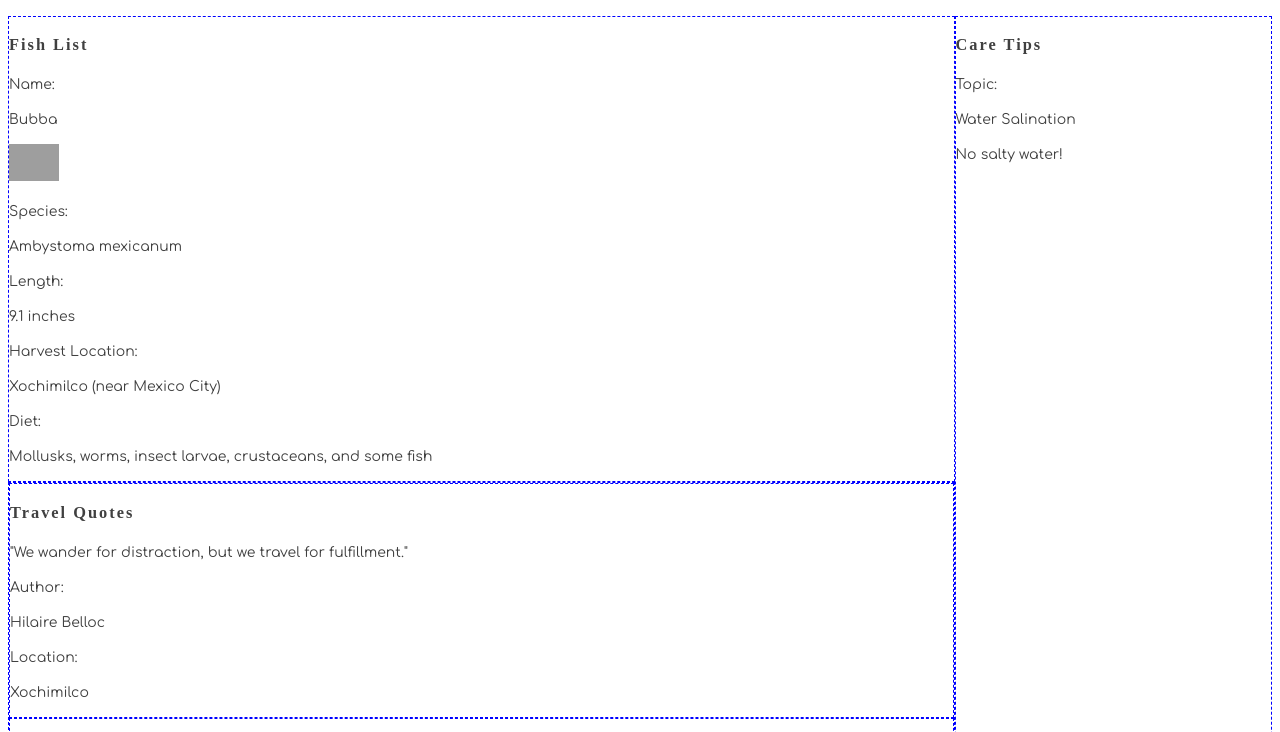
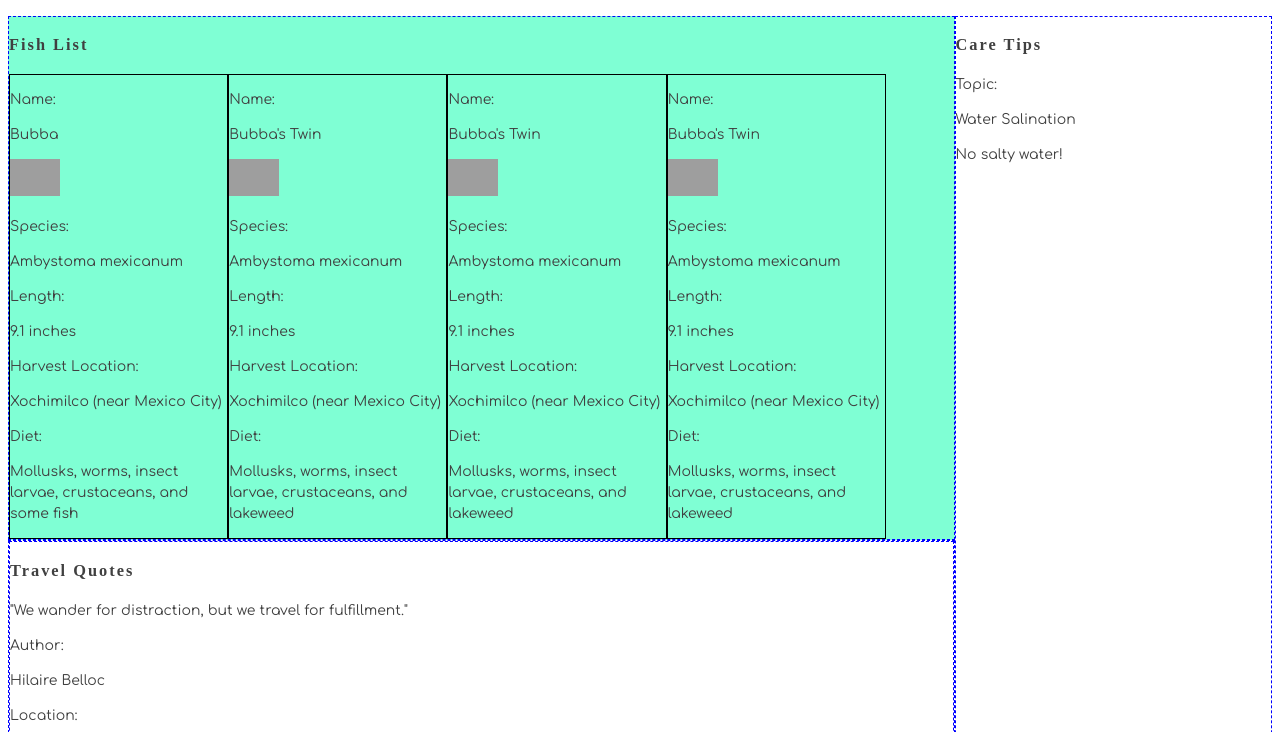
Before and after one commit to jisie/martins-aquarium, a plain HTML site: page index.html in a window 1280 px wide. Shown: the part 64-796 px from the top of the page. Drawn offline with Linux system fonts and the light colour scheme; grey boxes are pictures that could not be loaded; a web font is replaced by a local one.

Commit message:
Added new stylesheet for fishlist and it uses flex box

```diff
--- a/index.html
+++ b/index.html
@@ -20,6 +20,7 @@
                 <section class="fishList">
                     <h3>Fish List</h3>
 
+                    <div class="fishContainer">
                         <div class="fish">
                             <p>Name:</p>
                             <p class="fish__name">Bubba</p>
@@ -34,6 +35,55 @@
                             <p class="fish__location">Xochimilco (near Mexico City)</p>
                             <p>Diet:</p>
                             <p class="fish__diet">Mollusks, worms, insect larvae, crustaceans, and some fish</p>
+                        </div>
+
+                        <div class="fish">
+                            <p>Name:</p>
+                            <p class="fish__name">Bubba's Twin</p>
+                            <img class="fish__image" src="https://cdn.mos.cms.futurecdn.net/hKm2MuLdDLubD6rgeYLeDM.jpg"
+                                alt="">
+                            <p>Species:</p>
+                            <p class="fish__species">Ambystoma mexicanum</p>
+
+                            <p>Length:</p>
+                            <p class="fish__length">9.1 inches</p>
+                            <p>Harvest Location:</p>
+                            <p class="fish__location">Xochimilco (near Mexico City)</p>
+                            <p>Diet:</p>
+                            <p class="fish__diet">Mollusks, worms, insect larvae, crustaceans, and lakeweed</p>
+                        </div>
+
+                        <div class="fish">
+                            <p>Name:</p>
+                            <p class="fish__name">Bubba's Twin</p>
+                            <img class="fish__image" src="https://cdn.mos.cms.futurecdn.net/hKm2MuLdDLubD6rgeYLeDM.jpg"
+                                alt="">
+                            <p>Species:</p>
+                            <p class="fish__species">Ambystoma mexicanum</p>
+
+                            <p>Length:</p>
+                            <p class="fish__length">9.1 inches</p>
+                            <p>Harvest Location:</p>
+                            <p class="fish__location">Xochimilco (near Mexico City)</p>
+                            <p>Diet:</p>
+                            <p class="fish__diet">Mollusks, worms, insect larvae, crustaceans, and lakeweed</p>
+                        </div>
+
+                        <div class="fish">
+                            <p>Name:</p>
+                            <p class="fish__name">Bubba's Twin</p>
+                            <img class="fish__image" src="https://cdn.mos.cms.futurecdn.net/hKm2MuLdDLubD6rgeYLeDM.jpg"
+                                alt="">
+                            <p>Species:</p>
+                            <p class="fish__species">Ambystoma mexicanum</p>
+
+                            <p>Length:</p>
+                            <p class="fish__length">9.1 inches</p>
+                            <p>Harvest Location:</p>
+                            <p class="fish__location">Xochimilco (near Mexico City)</p>
+                            <p>Diet:</p>
+                            <p class="fish__diet">Mollusks, worms, insect larvae, crustaceans, and lakeweed</p>
+                        </div>
                     </div>
                 </section>
 
--- /dev/null
+++ b/styles/fishlist.css
@@ -0,0 +1,13 @@
+.fishList {
+  background-color: aquamarine;
+}
+
+.fishContainer {
+  display: flex;
+  flex-wrap: wrap;
+}
+
+.fish {
+  border: 1px solid black;
+  flex-basis: 23%;
+}
--- a/styles/main.css
+++ b/styles/main.css
@@ -1,3 +1,5 @@
+@import "./fishlist.css";
+
 @import url("https://fonts.googleapis.com/css?family=Comfortaa|Patua+One");
 
 /*Typography
```
Lines whose indentation alone changed are shown as unchanged.
